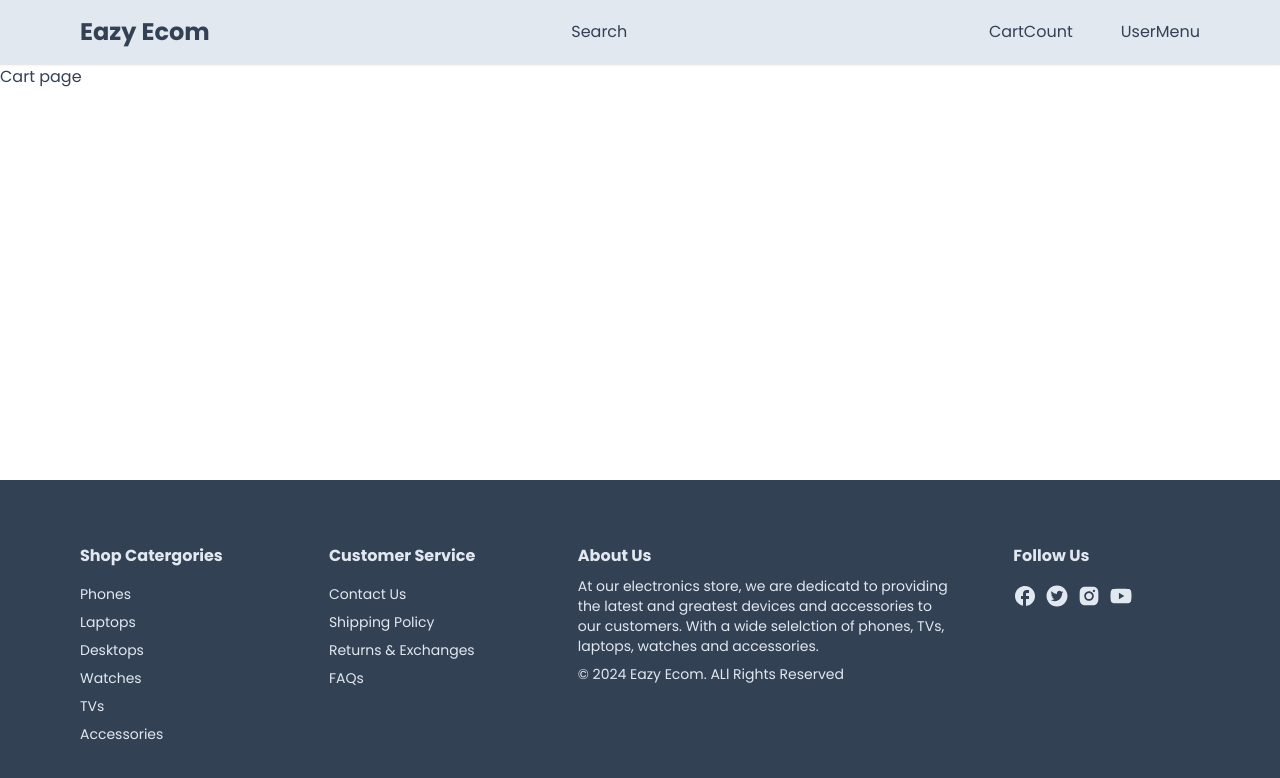
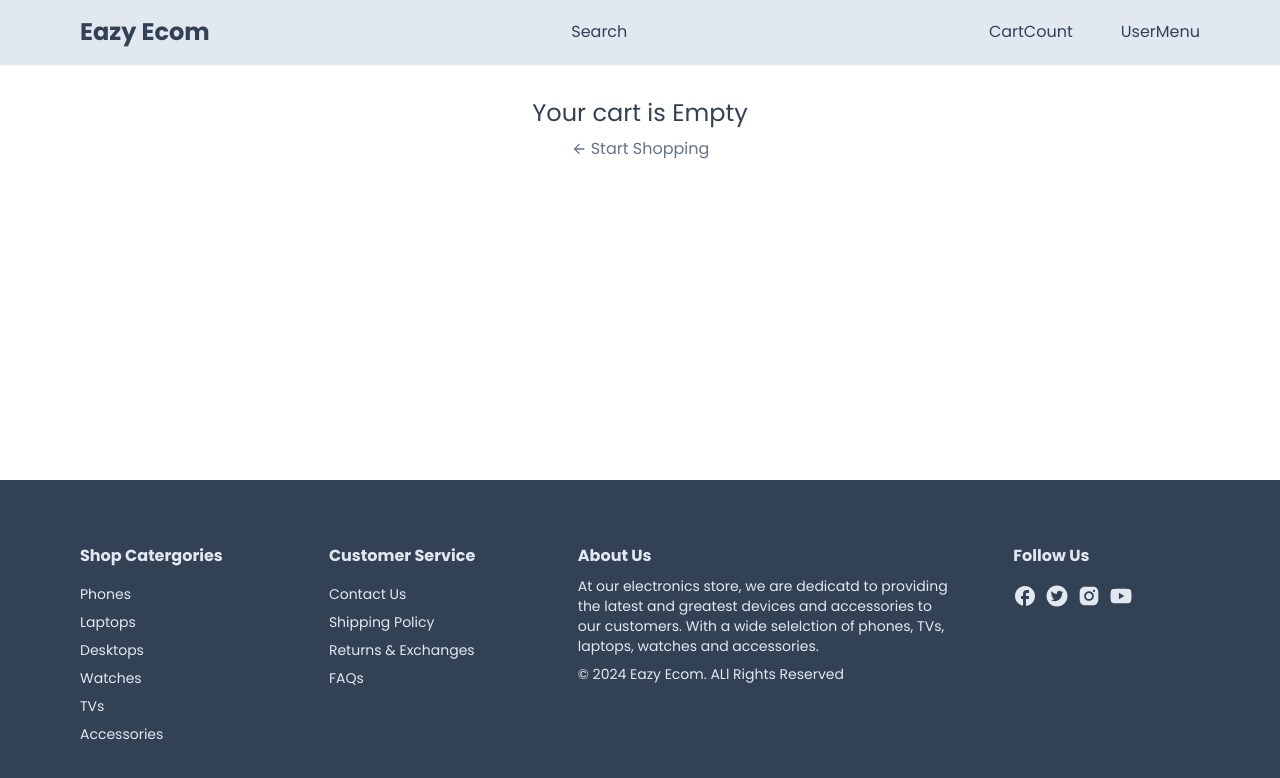
Before and after one commit to GordonNZ/NextEcomApp, a Next.js app: page /cart in a window 1280 px wide. Shown: the top 778 px of the page. Built offline with nearby package versions, Linux system fonts and the light colour scheme.

Commit message:
setting up shopping cart page

```diff
--- /dev/null
+++ b/app/(routes)/cart/cartClient.tsx
@@ -0,0 +1,73 @@
+'use client';
+
+import Heading from '@/app/components/heading';
+import Button from '@/app/components/products/button';
+import { useCart } from '@/hooks/useCart';
+import Link from 'next/link';
+import React from 'react';
+import { MdArrowBack } from 'react-icons/md';
+
+type Props = {};
+
+const CartClient = (props: Props) => {
+  const { cartProducts } = useCart();
+
+  if (!cartProducts || cartProducts.length === 0) {
+    return (
+      <div className='flex flex-col items-center'>
+        <div className='text-2xl'>Your cart is Empty</div>
+        <div>
+          <Link
+            href={'/'}
+            className='text-slate-500 flex items-center gap-1 mt-2'
+          >
+            <MdArrowBack />
+            <span>Start Shopping</span>
+          </Link>
+        </div>
+      </div>
+    );
+  }
+
+  return (
+    <div>
+      <Heading title='Shopping Cart' center />
+      <div className='grid grid-cols-5 text-xs gap-4 pb-2 items-center mt-8'>
+        <div className='col-span-2 justify-self-start'>PRODUCT</div>
+        <div className='justify-self-center'>PRICE</div>
+        <div className='justify-self-center'>QUANTITY</div>
+        <div className='justify-self-end'>TOTAL</div>
+      </div>
+      <div>
+        {cartProducts &&
+          cartProducts.map((item) => {
+            return <div key={item.id}>{item.name}</div>;
+          })}
+      </div>
+      <div className='border-t-[1.5px] border-slate-200 py-4 flex justify-between gap-4'>
+        <div className='w-[90px]'>
+          <Button label='Clear Cart' onClick={() => {}} small outline />
+        </div>
+        <div className='text-sm flex flex-col gap-1 items-start'>
+          <div className='flex justify-between w-full text-base font-semibold'>
+            <span>Subtotal</span>
+            <span>$1000</span>
+          </div>
+          <p className='text-slate-500'>
+            Taxes and shipping calculated at checkout
+          </p>
+          <Button label='Checkout' onClick={() => {}} />
+          <Link
+            href={'/'}
+            className='text-slate-500 flex items-center gap-1 mt-2'
+          >
+            <MdArrowBack />
+            <span>Continue Shopping</span>
+          </Link>
+        </div>
+      </div>
+    </div>
+  );
+};
+
+export default CartClient;
--- a/app/(routes)/cart/page.tsx
+++ b/app/(routes)/cart/page.tsx
@@ -1,9 +1,17 @@
+import Container from '@/app/components/container';
 import React from 'react';
+import CartClient from './cartClient';
 
 type Props = {};
 
 const Cart = (props: Props) => {
-  return <div>Cart page</div>;
+  return (
+    <div className='pt-8'>
+      <Container>
+        <CartClient />
+      </Container>
+    </div>
+  );
 };
 
 export default Cart;
```
